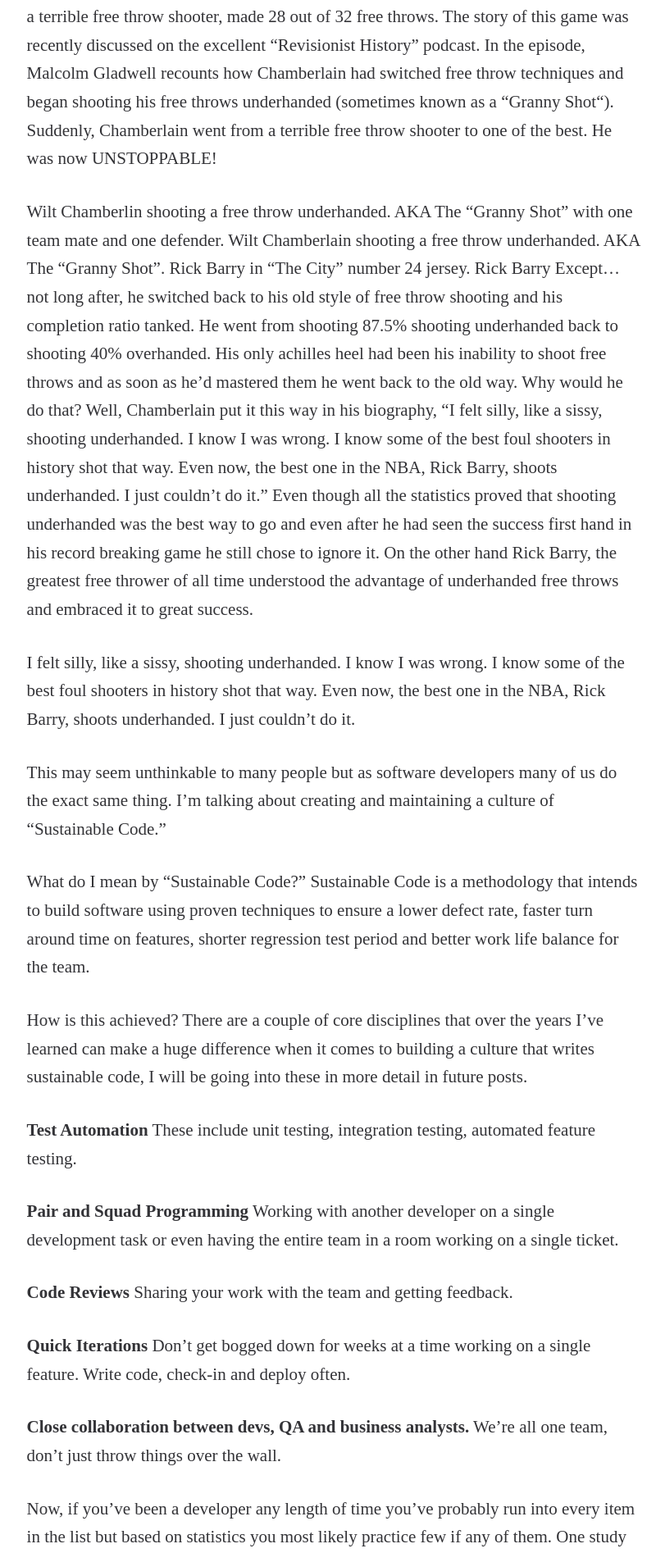
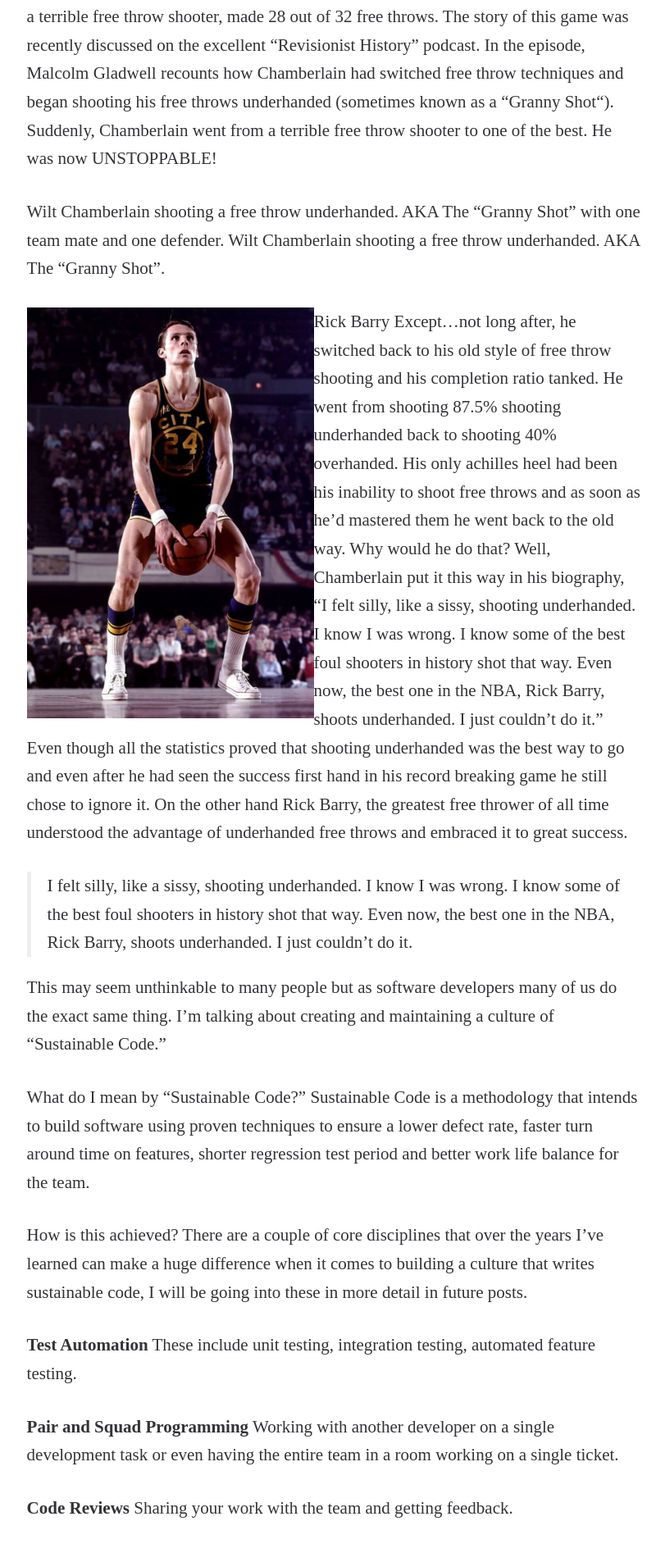
Before and after one commit to helmsb/helmsb.github.io, a Jekyll site: the page built from _posts/2019-11-20-what-can-wilt-chamberlains-free-throws-teach-us-about-software-development.md, in a window 1280 px wide. Shown: the part 827-2721 px from the top of the page at 82% size, without its empty margins (233-1044 px from the left). Built offline with Jekyll 4.4.1, drawn with Linux system fonts in a browser that asks for light colours; some web fonts are replaced.

Commit message:
More Edits

```diff
--- a/_posts/2019-11-20-what-can-wilt-chamberlains-free-throws-teach-us-about-software-development.md
+++ b/_posts/2019-11-20-what-can-wilt-chamberlains-free-throws-teach-us-about-software-development.md
@@ -13,13 +13,14 @@
 
 Wilt Chamberlain was the greatest basketball player who ever lived. His most notable achievement (in basketball at least) was in 1962, while playing for the Philadelphia Warriors he scored 100 points against the New York Knicks, a record that still stands today. Even more impressive that night was that Chamberlain, a player known for being a terrible free throw shooter, made 28 out of 32 free throws. The story of this game was recently discussed on the excellent “Revisionist History” podcast. In the episode, Malcolm Gladwell recounts how Chamberlain had switched free throw techniques and began shooting his free throws underhanded (sometimes known as a “Granny Shot“). Suddenly, Chamberlain went from a terrible free throw shooter to one of the best. He was now UNSTOPPABLE!
 
-Wilt Chamberlin shooting a free throw underhanded. AKA The "Granny Shot" with one team mate and one defender.
+Wilt Chamberlain shooting a free throw underhanded. AKA The "Granny Shot" with one team mate and one defender.
 Wilt Chamberlain shooting a free throw underhanded. AKA The “Granny Shot”.
-Rick Barry in "The City" number 24 jersey.
+
+![Rick Barry Free Throw](/img/post-assets/posts/what-can-wilt-chamberlains-free-throws-teach-us-about-software-development/rick-barry-free-throw.jpg "Rick Barry in 'The City' number 24 jersey preparing to shoot a 'free throw' using his trademark 'granny shot.'"){: width="350px" style="float: left"}
 Rick Barry
 Except…not long after, he switched back to his old style of free throw shooting and his completion ratio tanked. He went from shooting 87.5% shooting underhanded back to shooting 40% overhanded. His only achilles heel had been his inability to shoot free throws and as soon as he’d mastered them he went back to the old way. Why would he do that? Well, Chamberlain put it this way in his biography, “I felt silly, like a sissy, shooting underhanded. I know I was wrong. I know some of the best foul shooters in history shot that way. Even now, the best one in the NBA, Rick Barry, shoots underhanded. I just couldn’t do it.” Even though all the statistics proved that shooting underhanded was the best way to go and even after he had seen the success first hand in his record breaking game he still chose to ignore it. On the other hand Rick Barry, the greatest free thrower of all time understood the advantage of underhanded free throws and embraced it to great success.
 
-I felt silly, like a sissy, shooting underhanded. I know I was wrong. I know some of the best foul shooters in history shot that way. Even now, the best one in the NBA, Rick Barry, shoots underhanded. I just couldn’t do it.
+>I felt silly, like a sissy, shooting underhanded. I know I was wrong. I know some of the best foul shooters in history shot that way. Even now, the best one in the NBA, Rick Barry, shoots underhanded. I just couldn’t do it.
 
 This may seem unthinkable to many people but as software developers many of us do the exact same thing. I’m talking about creating and maintaining a culture of “Sustainable Code.”
 
```
Also changed, not shown: img/post-assets/posts/what-can-wilt-chamberlains-free-throws-teach-us-about-software-development/rick-barry-free-throw.jpg (added), 3 other files.
